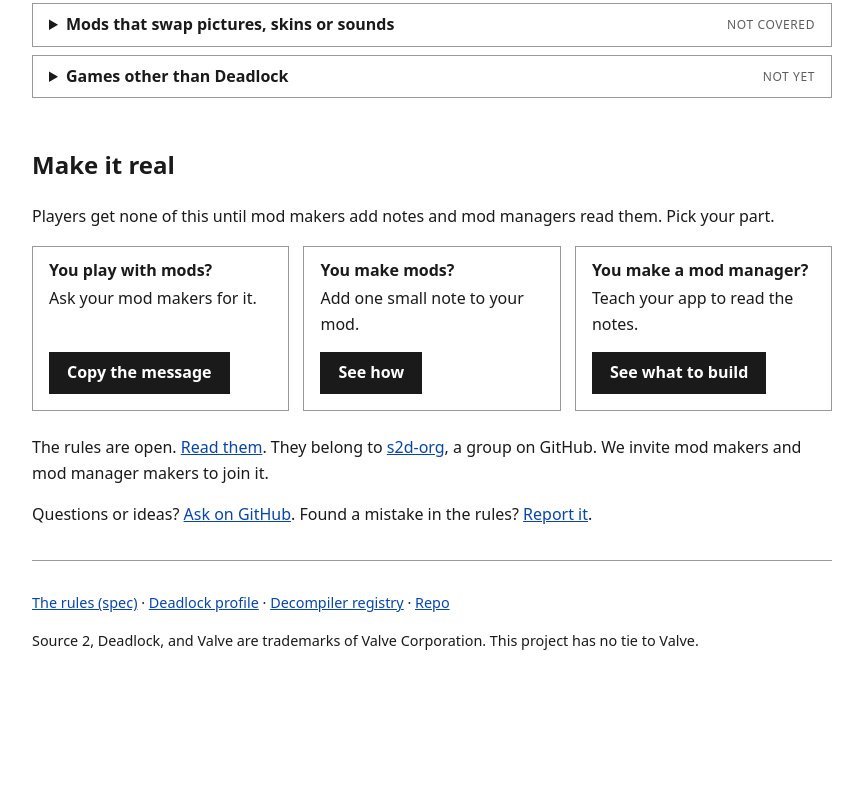
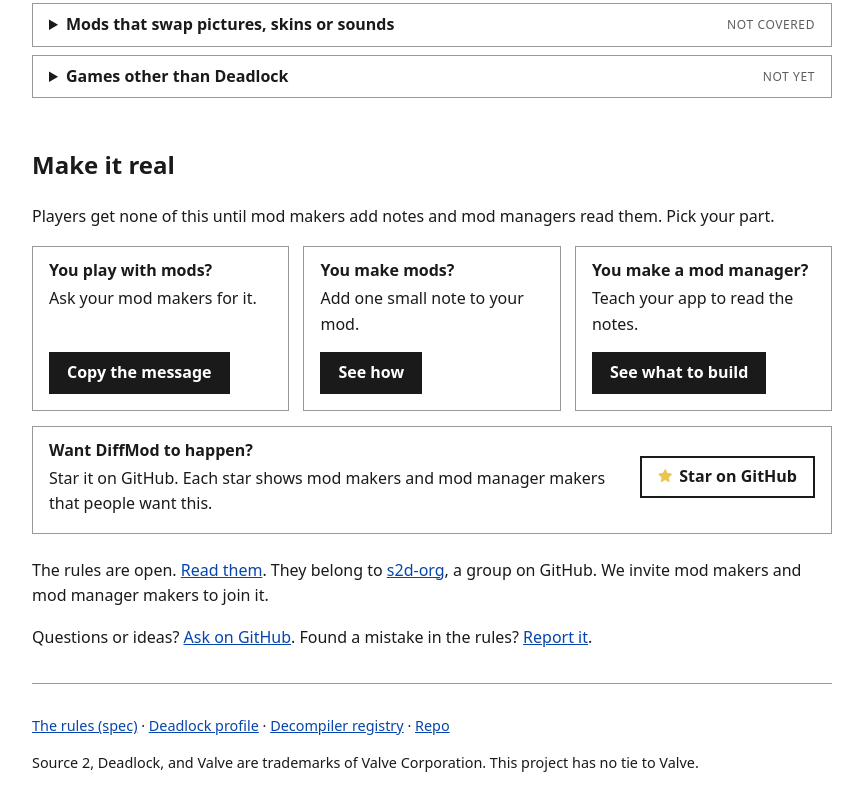
Before and after one commit to diffmod/diffmod-spec, a plain HTML site: page site/index.html in a window 1280 px wide. Shown: the part 3219-4026 px from the top of the page, without its empty margins (208-1071 px from the left). Before the commit the page ends 3903 px from the top, so only its background shows below. Drawn offline with Linux system fonts and the light colour scheme.

Commit message:
site: nudge visitors to star the repo on GitHub
The landing page gets a full-width "Want DiffMod to happen?"
row under the three jobs, with a "Star on GitHub" button.
The button shows the Octicons filled star in the GitHub star
yellow. The icon carries its own size and color, so a cached
old stylesheet still shows it right.

The player guide lists the star as step 2 of "What to do".
The mod maker, mod manager and spec pages get one footer line.

Assisted-by: Claude Code (claude-opus-5-5)

```diff
--- a/site/index.html
+++ b/site/index.html
@@ -194,6 +194,7 @@
 <div class="job"><h3>You play with mods?</h3><p>Ask your mod makers for it.</p><a class="btn primary" href="./users/#message">Copy the message</a></div>
 <div class="job"><h3>You make mods?</h3><p>Add one small note to your mod.</p><a class="btn primary" href="./mod-makers/">See how</a></div>
 <div class="job"><h3>You make a mod manager?</h3><p>Teach your app to read the notes.</p><a class="btn primary" href="./mod-managers/">See what to build</a></div>
+<div class="job all"><div><h3>Want DiffMod to happen?</h3><p>Star it on GitHub. Each star shows mod makers and mod manager makers that people want this.</p></div><a class="btn" href="https://github.com/s2d-org/source2-diffmod-spec"><svg class="icon star" viewBox="0 0 16 16" width="14" height="14" fill="#eac54f" aria-hidden="true"><path d="M8 .25a.75.75 0 0 1 .673.418l1.882 3.815 4.21.612a.75.75 0 0 1 .416 1.279l-3.046 2.97.719 4.192a.751.751 0 0 1-1.088.791L8 12.347l-3.766 1.98a.75.75 0 0 1-1.088-.79l.72-4.194L.818 6.374a.75.75 0 0 1 .416-1.28l4.21-.611L7.327.668A.75.75 0 0 1 8 .25Z"/></svg>Star on GitHub</a></div>
 </div>
 <p>The rules are open. <a href="./spec/">Read them</a>. They belong to <a href="https://github.com/s2d-org">s2d-org</a>, a group on GitHub. We invite mod makers and mod manager makers to join it.</p>
 <p>Questions or ideas? <a href="https://github.com/s2d-org/source2-diffmod-spec/discussions">Ask on GitHub</a>. Found a mistake in the rules? <a href="https://github.com/s2d-org/source2-diffmod-spec/issues">Report it</a>.</p>
--- a/site/style.css
+++ b/site/style.css
@@ -127,3 +127,13 @@ ul.gets li.same::before { content: "="; color: var(--muted); }
 .job p { margin: .15rem 0 .9rem; }
 .job .btn { margin-top: auto; align-self: flex-start; white-space: nowrap; padding: .4rem 1rem; }
 @media (max-width: 44rem) { .jobs { grid-template-columns: 1fr; } }
+/* the star ask for everyone: one full-width row under the jobs; the button goes below the text on narrow screens */
+.job.all { grid-column: 1 / -1; flex-flow: row wrap; align-items: center; gap: .75rem 1.5rem; }
+.job.all > div { flex: 1 1 20rem; }
+.job.all p { margin-bottom: 0; }
+.job.all .btn { margin-top: 0; align-self: center; }
+/* an inline icon in a button, at the cap height of the text; the star takes the GitHub star color */
+:root { --star: #eac54f; }
+@media (prefers-color-scheme: dark) { :root { --star: #e3b341; } }
+.btn .icon { width: .9em; height: .9em; vertical-align: -.05em; margin-right: .4em; }
+.icon.star { fill: var(--star); }
```
Also changed, not shown: site/mod-makers/index.html (+1 -0 lines), site/mod-managers/index.html (+1 -0 lines), site/spec/index.html (+1 -0 lines), site/users/index.html (+1 -0 lines).
